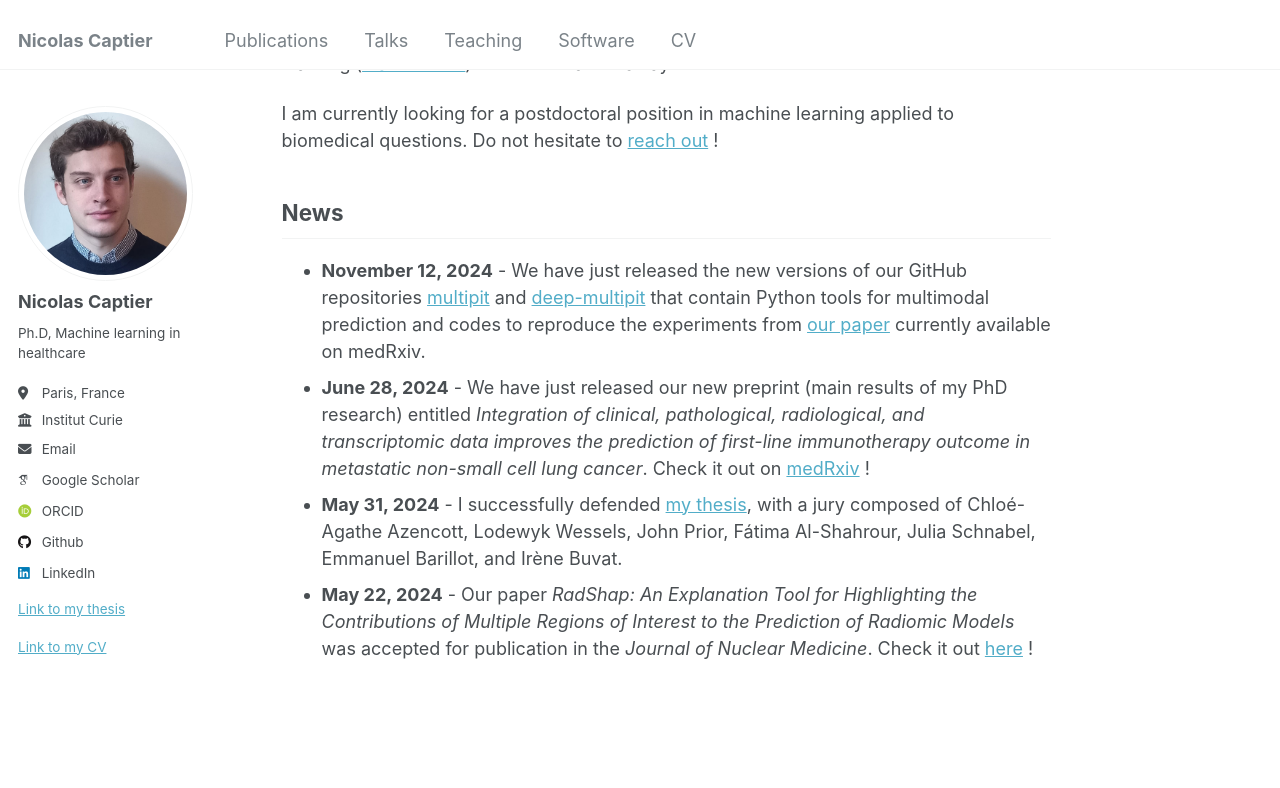
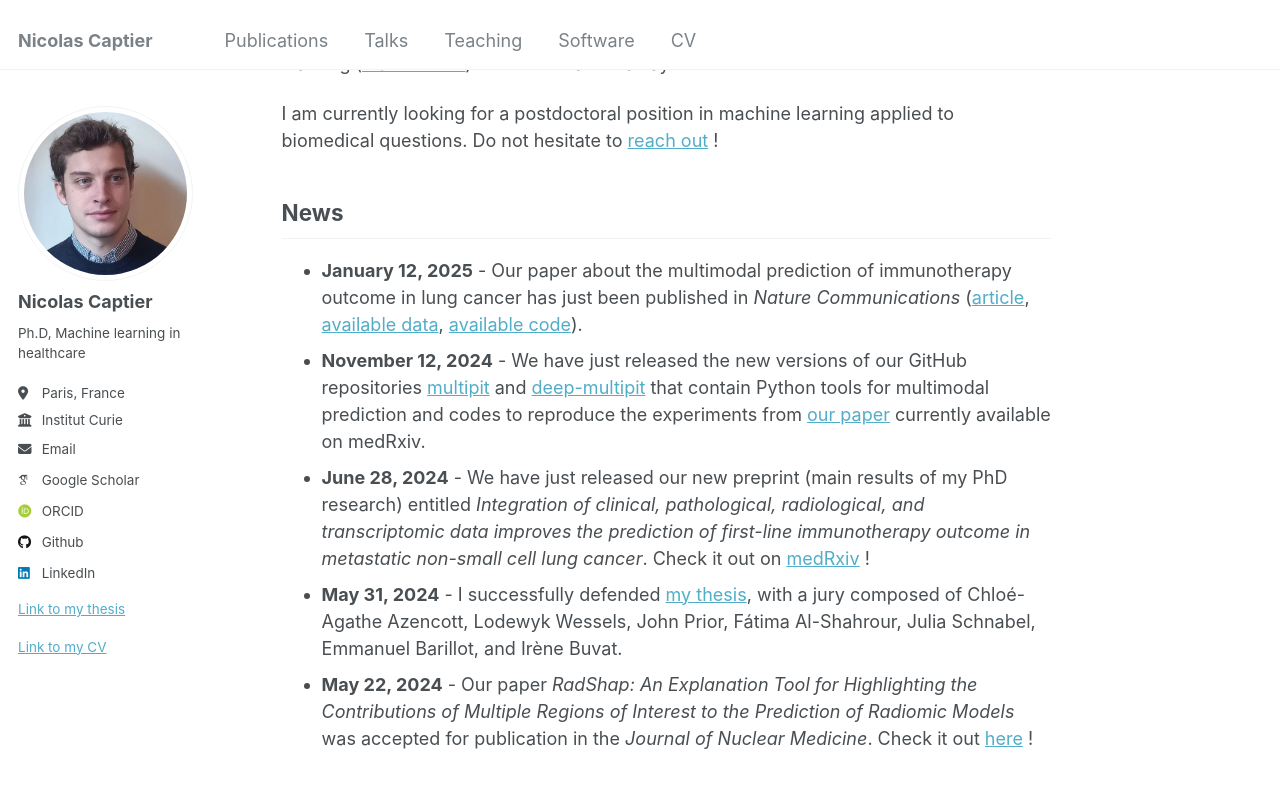
Before and after one commit to ncaptier/ncaptier.github.io, a Jekyll site: the page built from _pages/about.md, in a window 1280 px wide and 900 px high, scrolled down 361 px. Shown: the top 788 px of the window. Built offline with Jekyll 4.4.1, drawn with Linux system fonts in a browser that asks for light colours; some web fonts are replaced.

Commit message:
Add latest news

```diff
--- a/_pages/about.md
+++ b/_pages/about.md
@@ -18,6 +18,7 @@ I am currently looking for a postdoctoral position in machine learning applied t
 
 News
 ----
+* **January 12, 2025** - Our paper about the multimodal prediction of immunotherapy outcome in lung cancer has just been published in *Nature Communications* ([article](https://doi.org/10.1038/s41467-025-55847-5), [available data](https://doi.org/10.5281/zenodo.14293431), [available code](https://github.com/sysbio-curie/multipit)).
 * **November 12, 2024** - We have just released the new versions of our GitHub repositories [multipit](https://github.com/sysbio-curie/multipit) and [deep-multipit](https://github.com/sysbio-curie/deep-multipit) that contain Python tools for multimodal prediction and codes to reproduce the experiments from [our paper](https://doi.org/10.1101/2024.06.27.24309583) currently available on medRxiv.
 * **June 28, 2024** - We have just released our new preprint (main results of my PhD research) entitled *Integration of clinical, pathological, radiological, and transcriptomic data improves the prediction of first-line immunotherapy outcome in metastatic non-small cell lung cancer*. Check it out on [medRxiv](https://doi.org/10.1101/2024.06.27.24309583) !
 * **May 31, 2024** - I successfully defended [my thesis](https://theses.hal.science/tel-04708324), with a jury composed of Chloé-Agathe Azencott, Lodewyk Wessels, John Prior, Fátima Al-Shahrour, Julia Schnabel, Emmanuel Barillot, and Irène Buvat.
```
